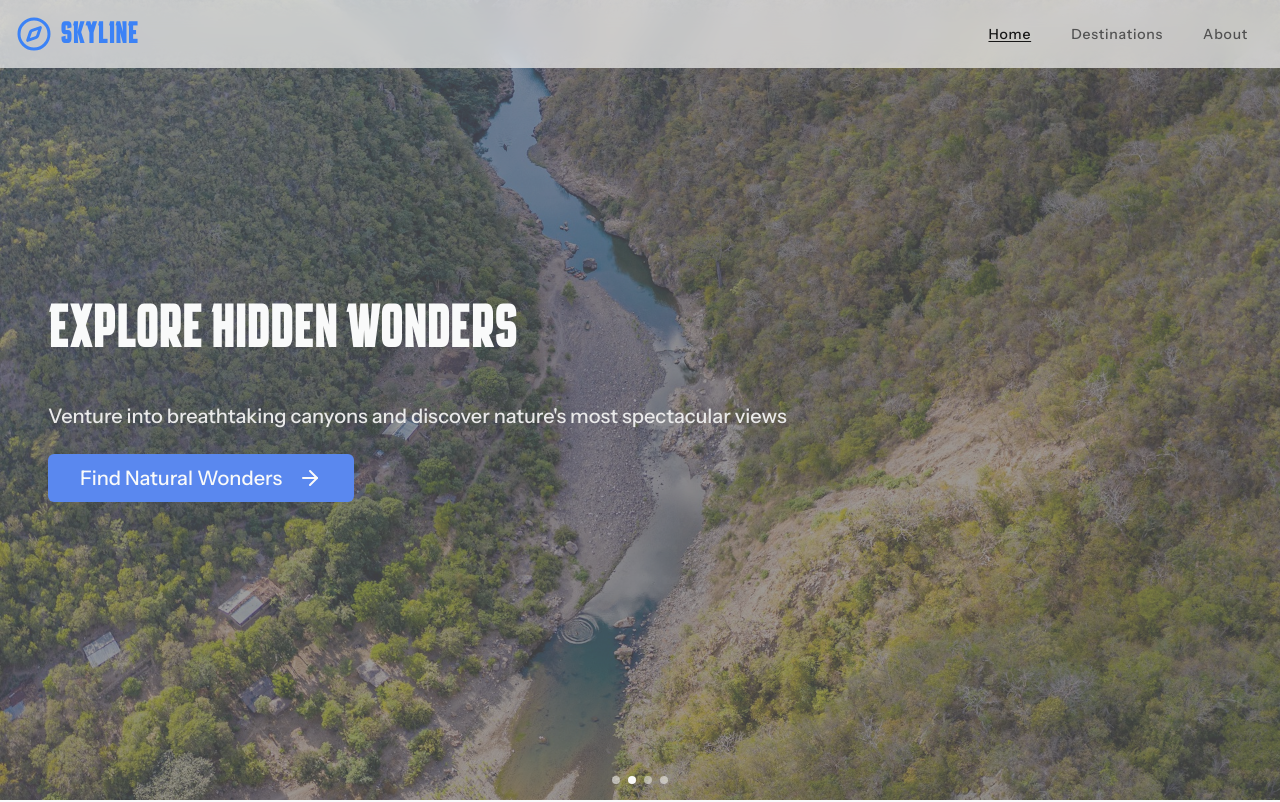
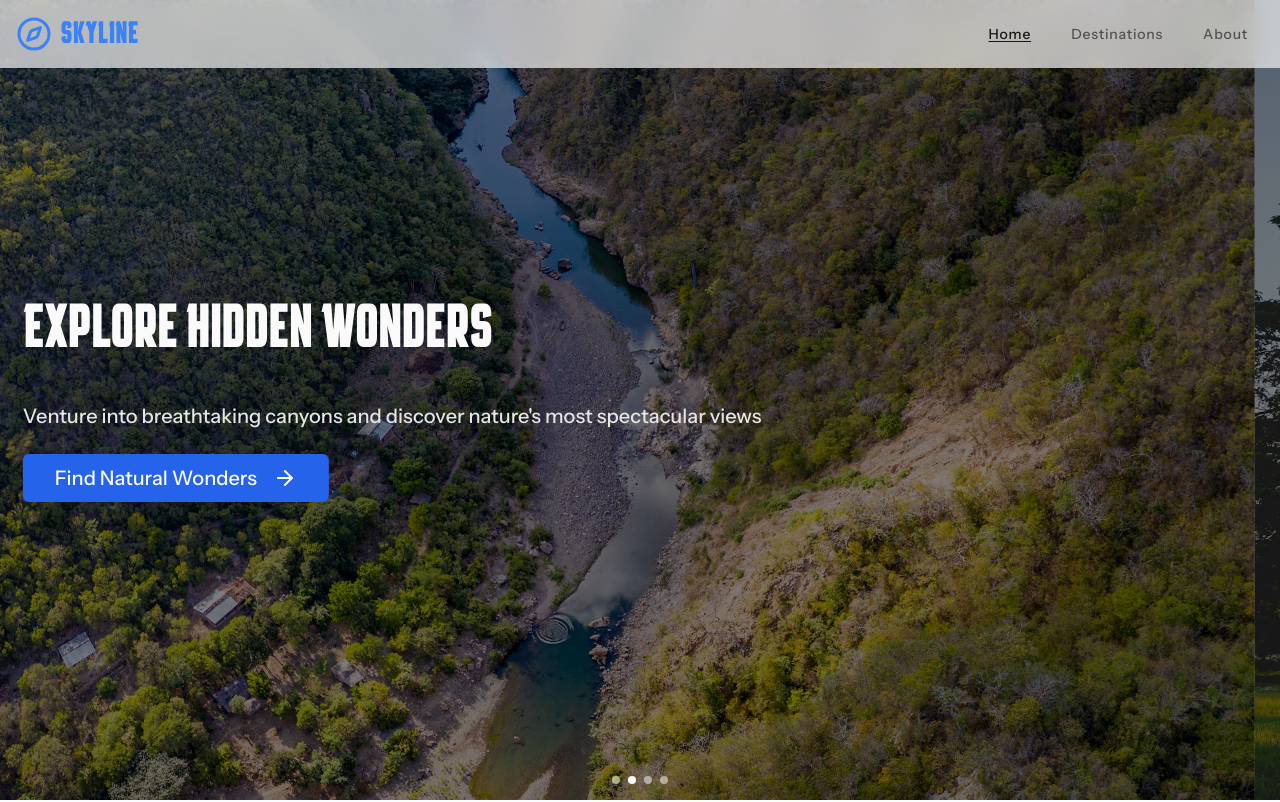
Before and after one commit to Charlesss-0/skyline-adventures, a Next.js app: page / in a window 1280 px wide. Shown: the top 802 px of the page. Built offline with nearby package versions, Linux system fonts and the light colour scheme.

Commit message:
Refactor MainHero component to improve slide transition handling and enhance layout structure

```diff
--- a/src/components/main-hero.tsx
+++ b/src/components/main-hero.tsx
@@ -57,24 +57,31 @@ export default function MainHero(): React.ReactNode {
 		}
 	}, [autoPlay])
 
+	const handleChangeSlide = (index: number): void => {
+		setAutoPlay(false)
+		setCurrent(index)
+	}
+
 	return (
 		<div className="relative w-full h-screen overflow-hidden">
 			<AnimatePresence mode="wait">
+				<div className="flex w-full h-full">
 					<motion.div
-					key={current}
-					initial={{ opacity: 0 }}
-					animate={{ opacity: 1 }}
-					exit={{ opacity: 0 }}
-					transition={{ duration: 0.5 }}
+						className="flex w-full h-full"
+						initial={{ x: `-${100 * current}%` }}
+						animate={{ x: `-${100 * current}%` }}
+						transition={{ duration: 0.8, ease: 'easeInOut' }}
 					>
+						{slides.map((slide, index) => (
+							<div key={index} className="relative flex-shrink-0 w-full h-full">
 								<div className="absolute inset-0 after:content-[''] after:absolute after:top-0 after:left-0 after:w-full after:h-full after:bg-black/50">
 									<Image
-							src={slides[current].image}
-							alt={slides[current].title}
+										src={slide.image}
+										alt={slide.title}
 										fill={true}
 										quality={70}
-							priority={current === 0}
-							loading={current === 0 ? 'eager' : 'lazy'}
+										priority={index === 0}
+										loading={index === 0 ? 'eager' : 'lazy'}
 										className="object-cover"
 									/>
 								</div>
@@ -86,7 +93,7 @@ export default function MainHero(): React.ReactNode {
 										transition={{ delay: 0.2 }}
 										className="mb-5 text-3xl font-bold md:text-4xl lg:text-6xl font-nuchileda"
 									>
-							{slides[current].title}
+										{slide.title}
 									</motion.h1>
 
 									<motion.p
@@ -95,7 +102,7 @@ export default function MainHero(): React.ReactNode {
 										transition={{ delay: 0.4 }}
 										className="text-lg text-neutral-200 lg:text-xl"
 									>
-							{slides[current].description}
+										{slide.description}
 									</motion.p>
 
 									<motion.div
@@ -108,23 +115,23 @@ export default function MainHero(): React.ReactNode {
 											size="lg"
 											onClick={() => router.push('/destinations')}
 										>
-								<span className="text-lg md:text-xl">{slides[current].cta}</span>
+											<span className="text-lg md:text-xl">{slide.cta}</span>
 
 											<ArrowRight className="w-5 h-5 transition-all duration-300 ease-in-out md:w-6 md:h-6 group-hover:translate-x-1" />
 										</Button>
 									</motion.div>
 								</div>
+							</div>
+						))}
 					</motion.div>
+				</div>
 			</AnimatePresence>
 
 			<div className="absolute flex gap-2 -translate-x-1/2 bottom-4 left-1/2">
 				{slides.map((_, index) => (
 					<Button
 						key={index}
-						onClick={() => {
-							setAutoPlay(false)
-							setCurrent(index)
-						}}
+						onClick={() => handleChangeSlide(index)}
 						variant="ghost"
 						size="icon"
 						className={cn('w-2 h-2 rounded-full', index === current ? 'bg-white' : 'bg-white/50')}
```
Lines whose indentation alone changed are shown as unchanged.
